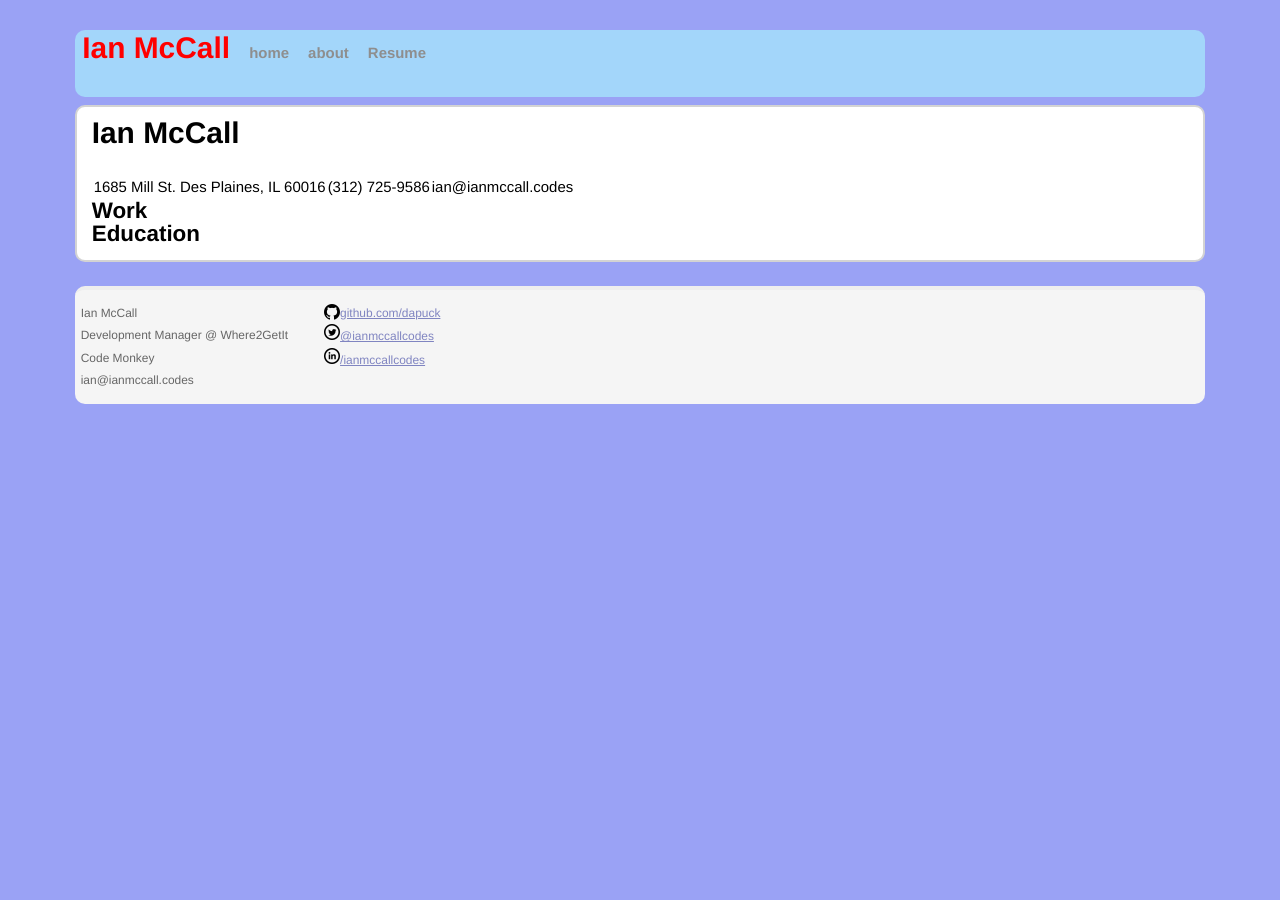
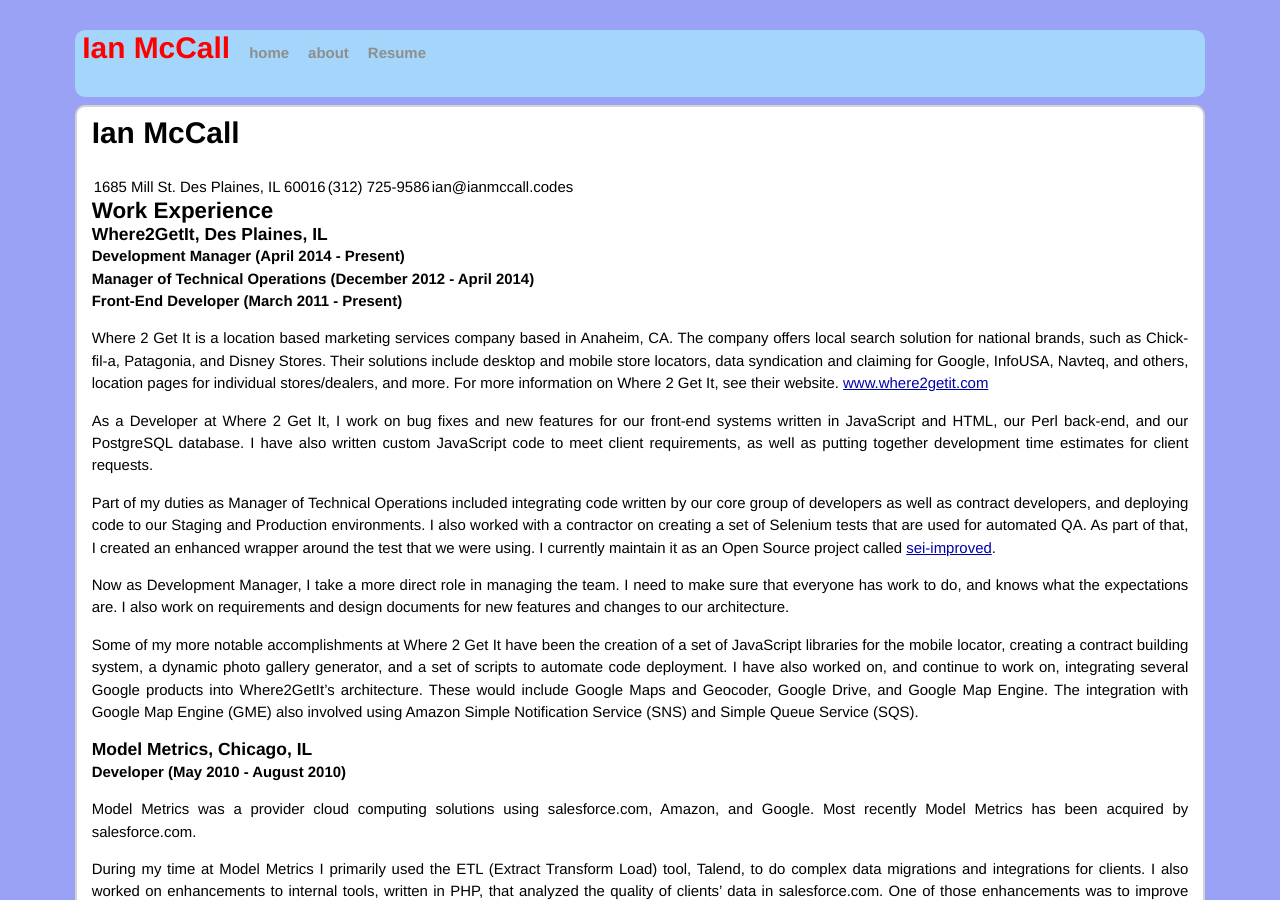
Before and after one commit to ianmcodes/ianmcodes.github.io, a Jekyll site: the page built from resume/index.md, in a window 1280 px wide and 900 px high. Built offline with Jekyll 4.4.1, drawn with Linux system fonts in a browser that asks for light colours; nearby versions of some CDN libraries; Markdown is read by kramdown in place of the engine named in the settings; some of the changed text lies outside the part shown.

Commit message:
Working on Markdown Resume

```diff
--- a/resume/index.md
+++ b/resume/index.md
@@ -9,8 +9,60 @@
 
 1685 Mill St. Des Plaines, IL 60016 | (312) 725-9586 | ian@ianmccall.codes
 
-Work
-----
+Work Experience
+---------------
+
+### Where2GetIt, Des Plaines, IL
+#### Development Manager (April 2014 - Present)
+#### Manager of Technical Operations (December 2012 - April 2014)
+#### Front-End Developer (March 2011 - Present)
+
+Where 2 Get It is a location based marketing services company based in Anaheim, CA. The company offers local search solution for national brands, such as Chick-fil-a, Patagonia, and Disney Stores. Their solutions include desktop and mobile store locators, data syndication and claiming for Google, InfoUSA, Navteq, and others, location pages for individual stores/dealers, and more.
+For more information on Where 2 Get It, see their website. [www.where2getit.com](http://www.where2getit.com)
+
+As a Developer at Where 2 Get It, I work on bug fixes and new features for our front-end systems written in JavaScript and HTML, our Perl back-end, and our PostgreSQL database. I have also written custom JavaScript code to meet client requirements, as well as putting together development time estimates for client requests.
+
+Part of my duties as Manager of Technical Operations included integrating code written by our core group of developers as well as contract developers, and deploying code to our Staging and Production environments. I also worked with a contractor on creating a set of Selenium tests that are used for automated QA. As part of that, I created an enhanced wrapper around the test that we were using. I currently maintain it as an Open Source project called [sei-improved](https://www.npmjs.org/package/sei-improved).
+
+Now as Development Manager, I take a more direct role in managing the team. I need to make sure that everyone has work to do, and knows what the expectations are. I also work on requirements and design documents for new features and changes to our architecture.
+
+Some of my more notable accomplishments at Where 2 Get It have been the creation of a set of JavaScript libraries for the mobile locator, creating a contract building system, a dynamic photo gallery generator, and a set of scripts to automate code deployment. I have also worked on, and continue to work on, integrating several Google products into Where2GetIt's architecture. These would include Google Maps and Geocoder, Google Drive, and Google Map Engine. The integration with Google Map Engine (GME) also involved using Amazon Simple Notification Service (SNS) and Simple Queue Service (SQS).
+
+### Model Metrics, Chicago, IL
+#### Developer (May 2010 - August 2010)
+
+Model Metrics was a provider cloud computing solutions using salesforce.com, Amazon, and Google. Most recently Model Metrics has been acquired by salesforce.com.
+
+During my time at Model Metrics I primarily used the ETL (Extract Transform Load) tool, Talend, to do complex data migrations and integrations for clients. I also worked on enhancements to internal tools, written in PHP, that analyzed the quality of clients' data in salesforce.com. One of those enhancements was to improve report generation speed by developing a way to generate the pages of the report in parallel.
+
+### Center for the Studies of Ethics in the Professions (CSEP), Chicago, IL
+#### Student Worker
+
+The Center for the Studies of Ethics in the Professions (CSEP), at the Illinois Institute of Technology (IIT), promotes research and teaching on practical moral problems in the professions. It is the first interdisciplinary center for ethics to focus on the professions. The CSEP continues to do interdisciplinary research, assist professional societies in creating and updating codes of ethics, and they also conduct ethics workshops. They also provide a number of resources for ethics research, such as their Codes of Ethics Online Collection. For more information about the CSEP see their website. [ethics.iit.edu](http://ethics.iit.edu)
+
+I worked for the CSEP for a total of 3 years while attending IIT, as part of the federal work study program. In addition to general office work, I helped maintain the Codes of Ethics Online Collection, I wrote Perl scripts to automate site template changes, and I provided user level computer support and trouble shooting.
+
+### Vehicle Improvement Products (VIP), Antioch, IL
+#### Computer Consultant
+
+Vehicle Improvement Products (VIP), located in Antioch, IL, designs and manufactures steering wheels for commercial vehicles (heavy trucks, buses, RVs, and off-highway equipment). Most recently, VIP has become the sole licensed manufacturer of the patented Wiper Shaker™ De-icer. For more information about VIP see their website. [www.vipwheels.com](http://www.vipwheels.com)
+
+I worked for VIP one summer while I was attending school at the Illinois Institute of Technology. While I was there I helped update their website, did trouble shooting on problems with automated testing equipment, and used Active Directory to set domain wide security policies.
 
 Education
 ---------
+
+### Illinois Institute of Technology (May 2010)
+#### Bachelor of Science in Computer Information Systems
+#### Minor in Internet Application Development
+#### Specialization in Information Security
+
+##### Course Work
+| Operating Systems              | Technical Communications           |
+| Data Structures                | Software Engineering               |
+| Rich Internet Applications     | Internet Technologies & Web Design |
+| Service-Oriented Architectures | Cryptography and Network Security  |
+| Information Security           | Database Organization              |
+
+Technology
+----------
```
